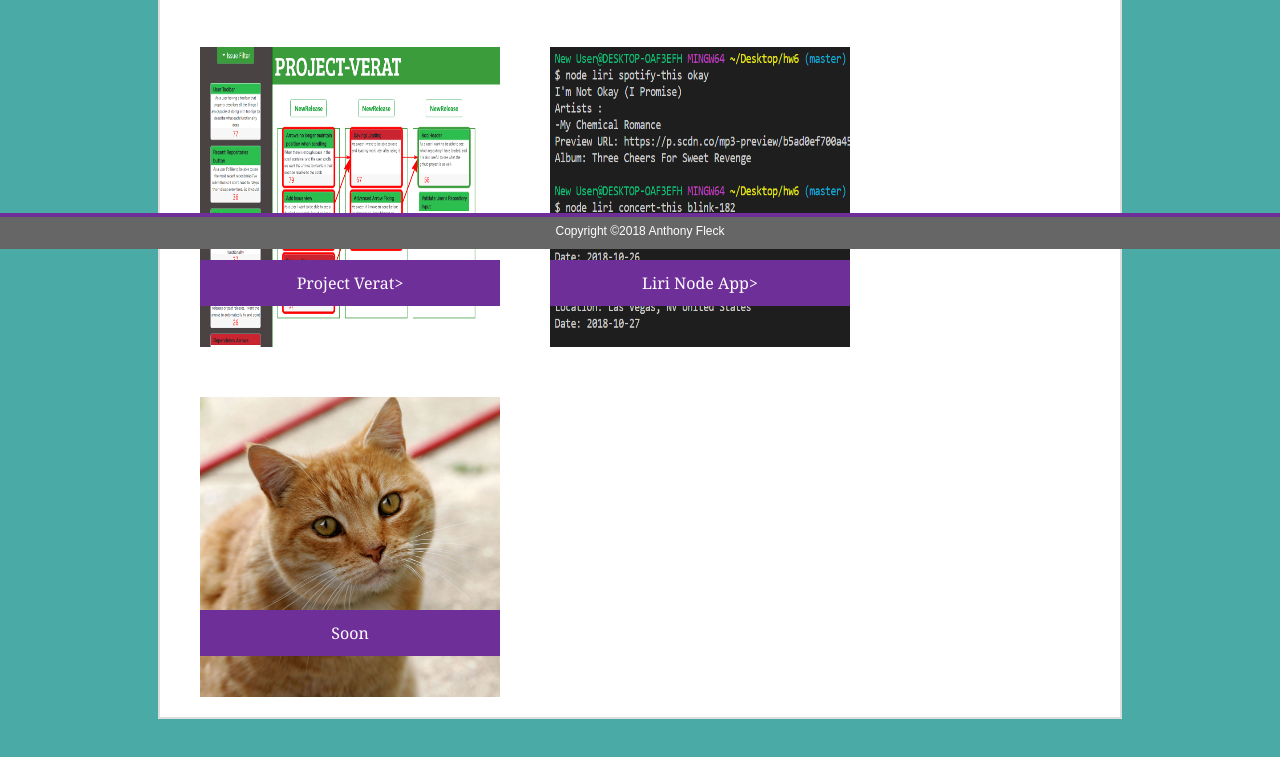
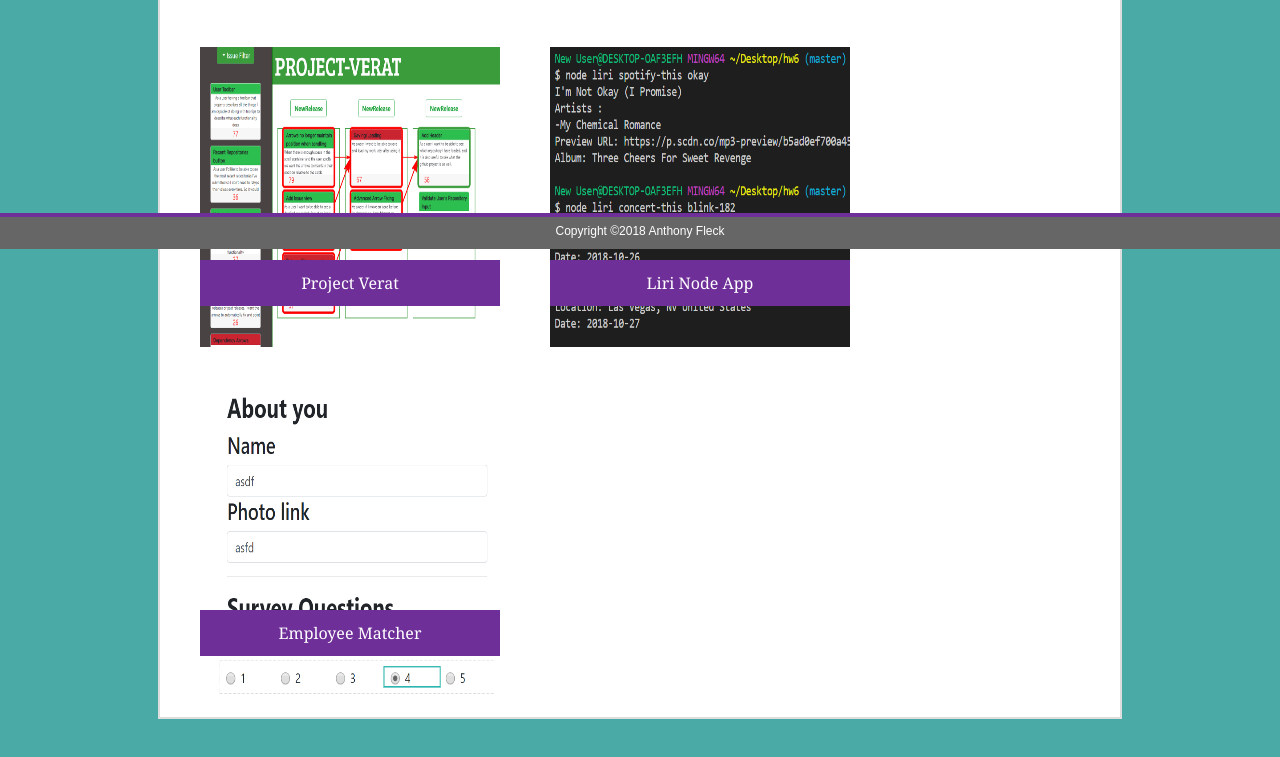
Before and after one commit to ajfleck13/Responsive-Portfolio, a plain HTML site: page portfolio.html in a window 1280 px wide. Shown: the part 551-1308 px from the top of the page. Drawn offline with Linux system fonts and the light colour scheme.

Commit message:
Update portfolio

```diff
--- a/portfolio.html
+++ b/portfolio.html
@@ -52,17 +52,17 @@
 
             <div class="pfelement">
                 <img class="gridimage" src="assets/images/verat.png">
-                <div class="pfheader"><a class="inlinelink" href="https://ajfleck13.github.io/Project-Verat">Project Verat</a>></div>
+                <div class="pfheader"><a class="inlinelink" href="https://ajfleck13.github.io/Project-Verat">Project Verat</a></div>
             </div>
 
             <div class="pfelement">
                 <img class="gridimage" src="assets/images/liribot.png">
-                <div class="pfheader"><a class="inlinelink" href="https://github.com/ajfleck13/LiriBot">Liri Node App</a>></div>
+                <div class="pfheader"><a class="inlinelink" href="https://github.com/ajfleck13/LiriBot">Liri Node App</a></div>
             </div>
 
             <div class="pfelement">
-                <img class="gridimage" src="assets/images/cat4.jpg">
-                <div class="pfheader">Soon</div>
+                <img class="gridimage" src="assets/images/employeefinder.png">
+                <div class="pfheader"><a class="inlinelink" href="https://github.com/ajfleck13/EmployeeFinderNode">Employee Matcher</a></div>
             </div>
         </div>
     </div>
```
Also changed, not shown: assets/images/employeefinder.png (added).
